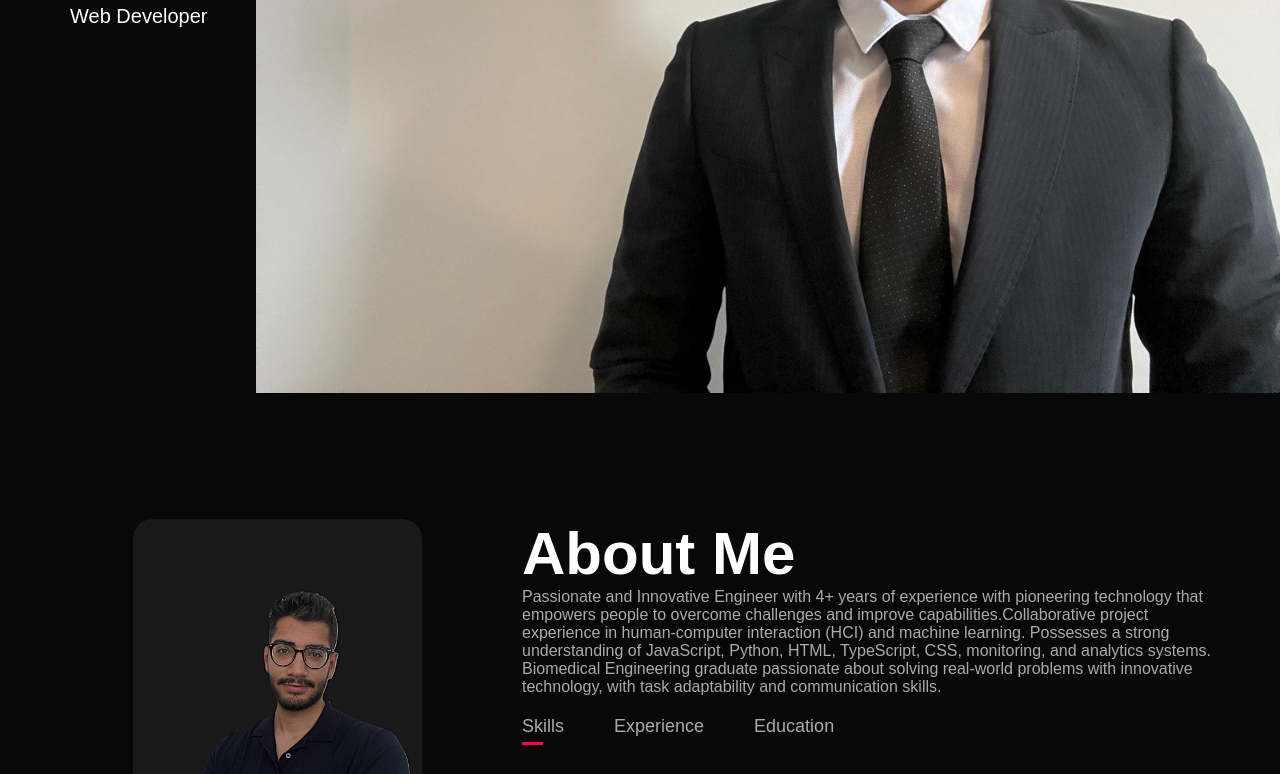
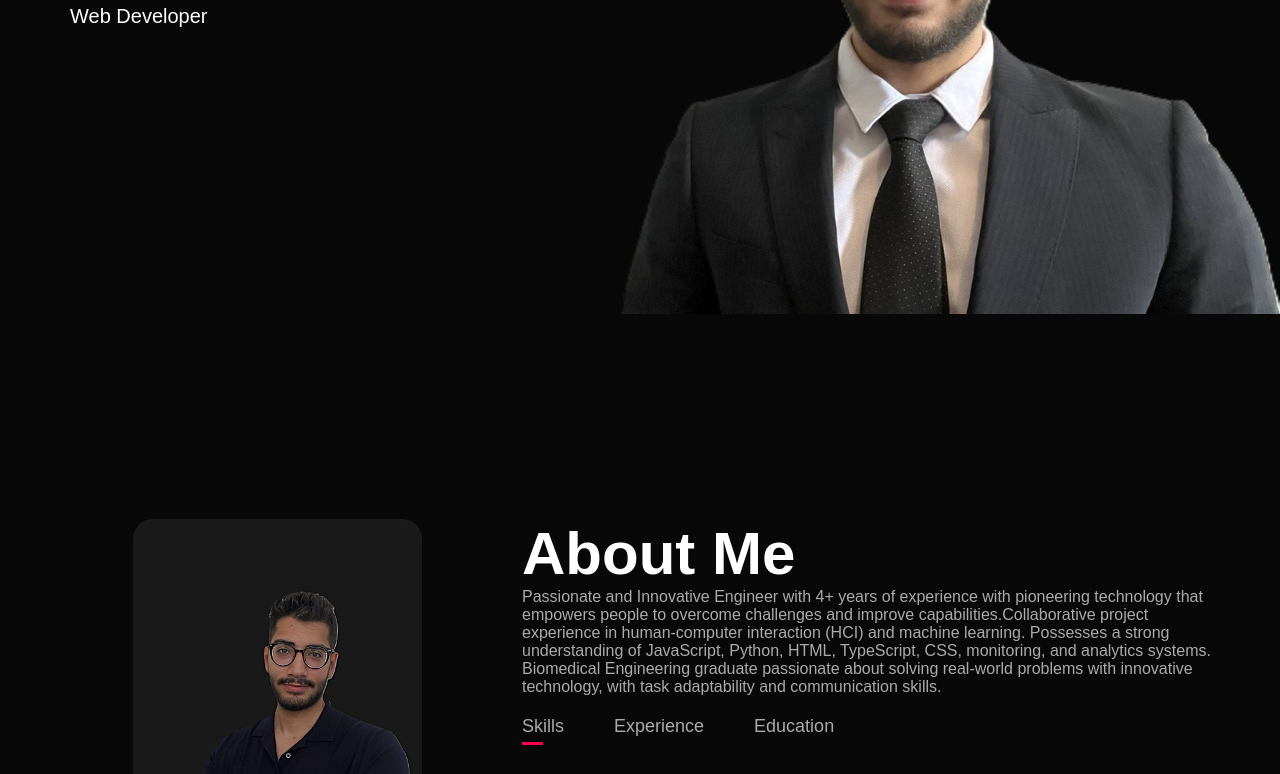
Before and after one commit to amoslemian/portfolio, a plain HTML site: page Index.html in a window 1280 px wide. Shown: the part 461-1235 px from the top of the page. Drawn offline with Linux system fonts and the light colour scheme.

Commit message:
Update Style.css

```diff
--- a/Style.css
+++ b/Style.css
@@ -56,7 +56,7 @@ body {
 
 .header-col-2 {
     flex: 1;
-    background-image: url('/Images/background-3.jpg');
+    background-image: url('/Images/background-3-copy.jpg');
     background-size: 80%;
     background-position: center right;
     background-repeat: no-repeat;
```
